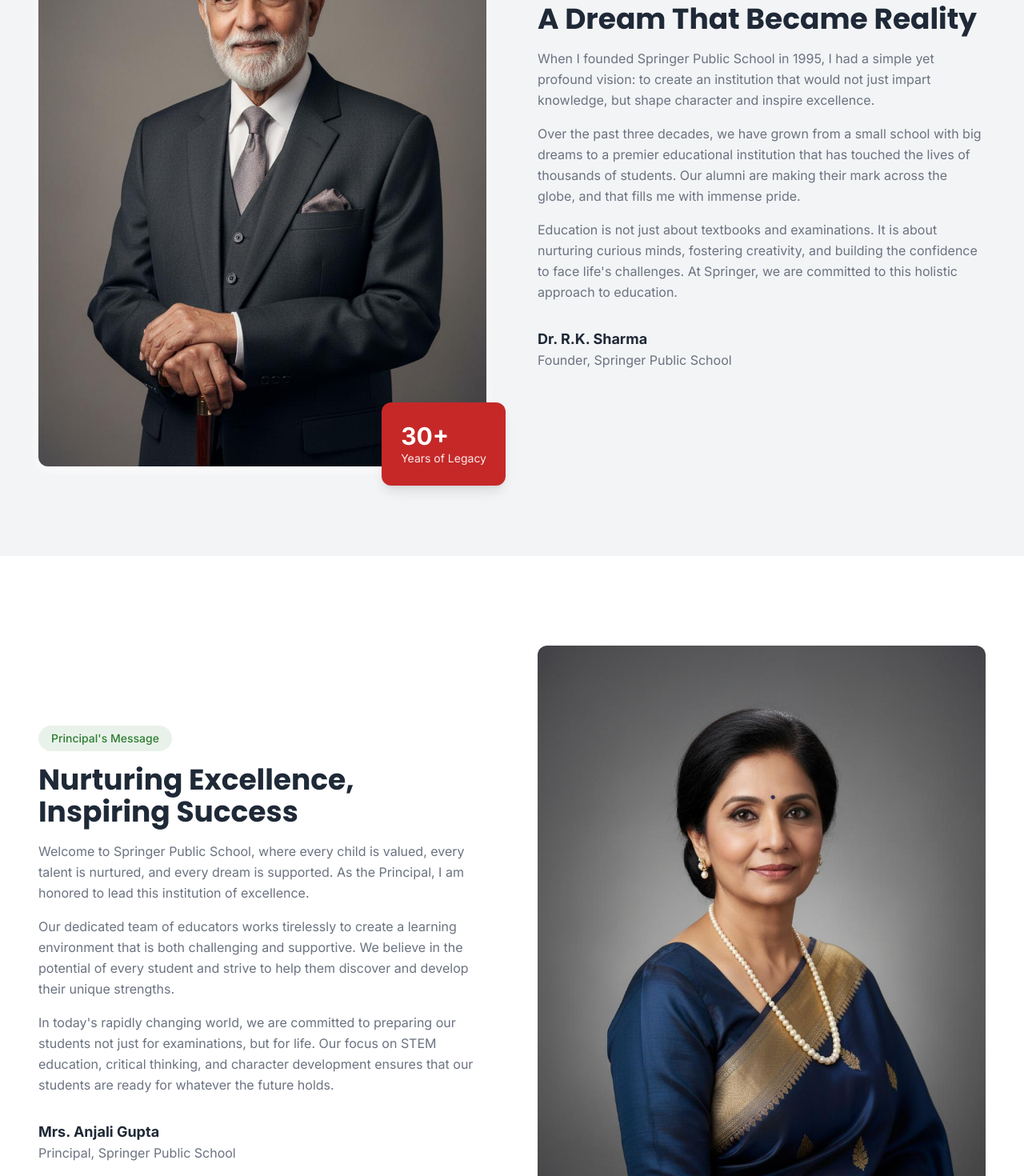
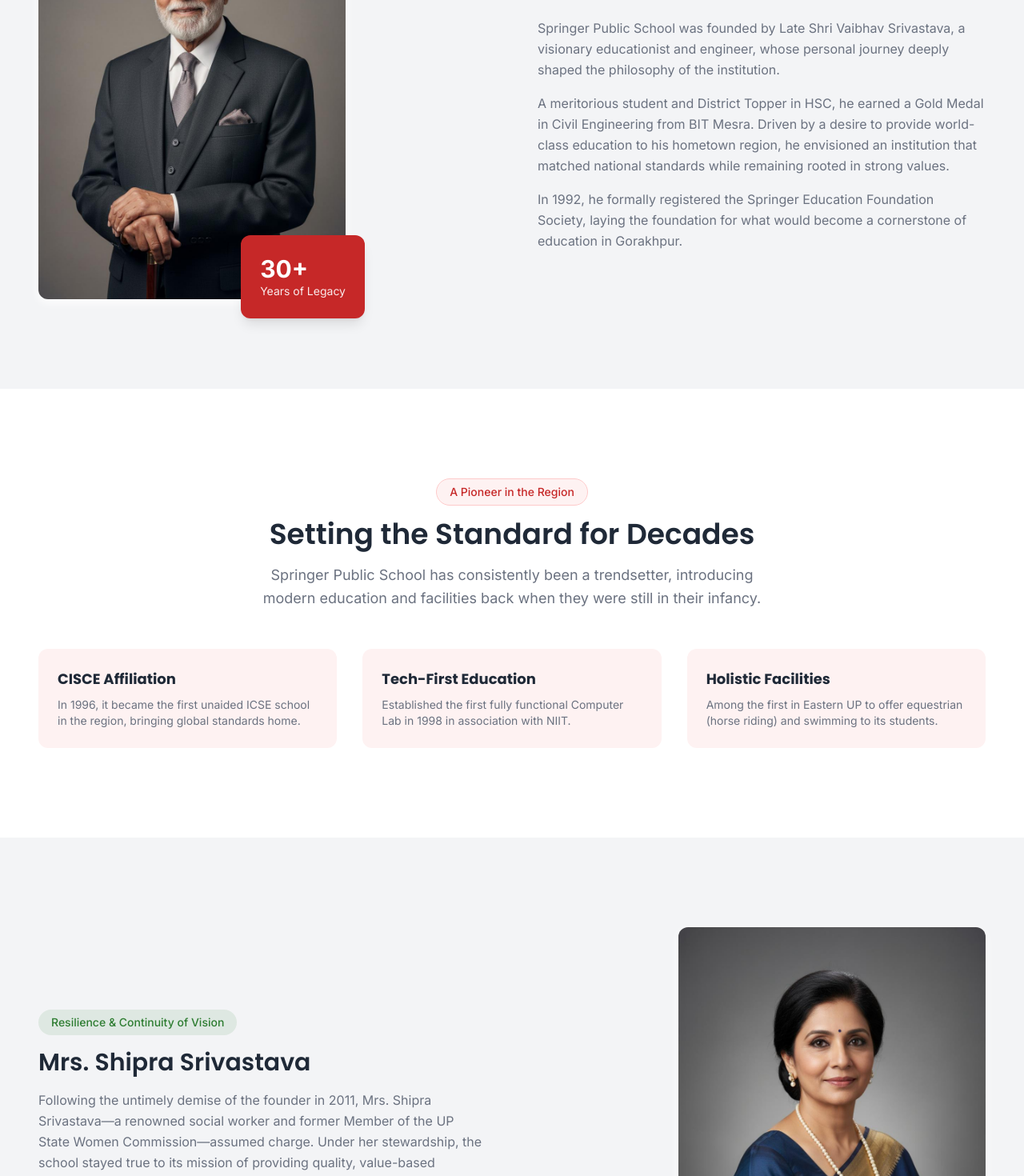
Before and after one commit to Nexbern/springer_web, a Next.js app: page /about in a window 1280 px wide. Shown: the part 1330-2800 px from the top of the page at 80% size. Built offline with nearby package versions, Linux system fonts and the light colour scheme.

Commit message:
updated about page

```diff
--- a/app/about/page.tsx
+++ b/app/about/page.tsx
@@ -43,8 +43,10 @@
                             Building a Legacy of <span className="text-springer-red">Excellence</span>
                         </h1>
                         <p className="text-white/80 leading-relaxed">
-                            Since 1995, Springer Public School has been at the forefront of quality education,
-                            nurturing young minds and shaping future leaders with a perfect blend of tradition and innovation.
+                            Springer Public School, Gorakhpur, is a premier K–12 ICSE-affiliated institution with a rich
+                            legacy of academic excellence, innovation, and visionary leadership. Established in 1992, the
+                            school has been a pioneer in quality English-medium education in Eastern Uttar Pradesh for
+                            over three decades.
                         </p>
                     </div>
                 </div>
@@ -91,16 +93,17 @@
                 </div>
             </section>
 
-            {/* Founder's Message */}
+            {/* Founder Section */}
             <section className="py-20 lg:py-28 bg-springer-gray-light">
                 <div className="section-padding">
                     <div className="grid grid-cols-1 lg:grid-cols-2 gap-12 lg:gap-16 items-center">
                         <AnimatedCard direction="left">
-                            <div className="relative">
+                            <div className="flex justify-center lg:justify-start">
+                                <div className="relative max-w-sm w-full">
                                     <div className="aspect-[3/4] rounded-2xl overflow-hidden shadow-card">
                                         <img
                                             src="/images/founder.jpg"
-                                        alt="Founder"
+                                            alt="Late Shri Vaibhav Srivastava"
                                             className="w-full h-full object-cover"
                                         />
                                     </div>
@@ -109,91 +112,196 @@
                                         <div className="text-sm opacity-90">Years of Legacy</div>
                                     </div>
                                 </div>
+                            </div>
                         </AnimatedCard>
 
                         <AnimatedCard direction="right" delay={100}>
                             <span className="inline-block px-4 py-1.5 bg-springer-red/10 text-springer-red text-sm font-medium rounded-full mb-4">
-                                Founder's Message
+                                Our Foundation & Visionary Founder
                             </span>
-                            <h2 className="text-3xl lg:text-4xl font-bold text-springer-charcoal mb-4">
-                                A Dream That Became Reality
+                            <h2 className="text-2xl lg:text-3xl font-semibold text-springer-charcoal mb-4">
+                                Late Shri Vaibhav Srivastava
                             </h2>
                             <div className="space-y-4 text-springer-gray leading-relaxed">
                                 <p>
-                                    When I founded Springer Public School in 1995, I had a simple yet profound vision:
-                                    to create an institution that would not just impart knowledge, but shape character
-                                    and inspire excellence.
+                                    Springer Public School was founded by Late Shri Vaibhav Srivastava, a visionary educationist
+                                    and engineer, whose personal journey deeply shaped the philosophy of the institution.
                                 </p>
                                 <p>
-                                    Over the past three decades, we have grown from a small school with big dreams to
-                                    a premier educational institution that has touched the lives of thousands of students.
-                                    Our alumni are making their mark across the globe, and that fills me with immense pride.
+                                    A meritorious student and District Topper in HSC, he earned a Gold Medal in Civil Engineering
+                                    from BIT Mesra. Driven by a desire to provide world-class education to his hometown region,
+                                    he envisioned an institution that matched national standards while remaining rooted in strong values.
                                 </p>
                                 <p>
-                                    Education is not just about textbooks and examinations. It is about nurturing curious
-                                    minds, fostering creativity, and building the confidence to face life's challenges.
-                                    At Springer, we are committed to this holistic approach to education.
+                                    In 1992, he formally registered the Springer Education Foundation Society, laying the foundation
+                                    for what would become a cornerstone of education in Gorakhpur.
                                 </p>
-                            </div>
-                            <div className="mt-8">
-                                <div className="font-bold text-springer-charcoal text-lg">Dr. R.K. Sharma</div>
-                                <div className="text-springer-gray">Founder, Springer Public School</div>
                             </div>
                         </AnimatedCard>
                     </div>
                 </div>
             </section>
 
-            {/* Principal's Message */}
+            {/* Pioneering Milestones */}
             <section className="py-20 lg:py-28 bg-white">
+                <div className="section-padding">
+                    <SectionHeader
+                        subtitle="A Pioneer in the Region"
+                        title="Setting the Standard for Decades"
+                        description="Springer Public School has consistently been a trendsetter, introducing modern education and facilities back when they were still in their infancy."
+                    />
+                    <div className="grid grid-cols-1 md:grid-cols-2 lg:grid-cols-3 gap-8">
+                        <div className="p-6 bg-red-50 rounded-2xl">
+                            <h3 className="font-bold text-lg mb-2 text-springer-charcoal">CISCE Affiliation</h3>
+                            <p className="text-springer-gray text-sm">In 1996, it became the first unaided ICSE school in the region, bringing global standards home.</p>
+                        </div>
+                        <div className="p-6 bg-red-50 rounded-2xl">
+                            <h3 className="font-bold text-lg mb-2 text-springer-charcoal">Tech-First Education</h3>
+                            <p className="text-springer-gray text-sm">Established the first fully functional Computer Lab in 1998 in association with NIIT.</p>
+                        </div>
+                        <div className="p-6 bg-red-50 rounded-2xl">
+                            <h3 className="font-bold text-lg mb-2 text-springer-charcoal">Holistic Facilities</h3>
+                            <p className="text-springer-gray text-sm">Among the first in Eastern UP to offer equestrian (horse riding) and swimming to its students.</p>
+                        </div>
+                    </div>
+                </div>
+            </section>
+
+            {/* Transition & Resilience Section */}
+            <section className="py-20 lg:py-28 bg-springer-gray-light">
                 <div className="section-padding">
                     <div className="grid grid-cols-1 lg:grid-cols-2 gap-12 lg:gap-16 items-center">
                         <AnimatedCard direction="left" className="order-2 lg:order-1">
                             <span className="inline-block px-4 py-1.5 bg-springer-green/10 text-springer-green text-sm font-medium rounded-full mb-4">
-                                Principal's Message
+                                Resilience & Continuity of Vision
                             </span>
-                            <h2 className="text-3xl lg:text-4xl font-bold text-springer-charcoal mb-4">
-                                Nurturing Excellence, Inspiring Success
+                            <h2 className="text-2xl lg:text-3xl font-semibold text-springer-charcoal mb-4">
+                                Mrs. Shipra Srivastava
+                            </h2>
+                            <p className="text-springer-gray leading-relaxed mb-6">
+                                Following the untimely demise of the founder in 2011, Mrs. Shipra Srivastava—a renowned social
+                                worker and former Member of the UP State Women Commission—assumed charge. Under her
+                                stewardship, the school stayed true to its mission of providing quality, value-based education.
+                            </p>
+                            <div className="font-bold text-springer-charcoal text-lg">Mrs. Shipra Srivastava</div>
+                            <div className="text-springer-gray">Secretary, Springer Education Foundation Society</div>
+                        </AnimatedCard>
+
+                        <AnimatedCard direction="right" className="order-1 lg:order-2 flex justify-center lg:justify-end">
+                            <div className="relative max-w-sm w-full">
+                                <div className="aspect-[3/4] rounded-2xl overflow-hidden shadow-card">
+                                    <img
+                                        src="/images/principal.jpg"
+                                        alt="Mrs. Shipra Srivastava"
+                                        className="w-full h-full object-cover"
+                                    />
+                                </div>
+                            </div>
+                        </AnimatedCard>
+                    </div>
+                </div>
+            </section>
+
+            {/* Managing Director Section */}
+            <section className="py-20 lg:py-28 bg-white">
+                <div className="section-padding">
+                    <div className="grid grid-cols-1 lg:grid-cols-2 gap-12 lg:gap-16 items-center">
+                        <AnimatedCard direction="left" className="flex justify-center lg:justify-start">
+                            <div className="relative max-w-sm w-full">
+                                <div className="aspect-[3/4] rounded-2xl overflow-hidden shadow-card">
+                                    <img
+                                        src="/images/principal.jpg"
+                                        alt="Mr. Arjun Vaibhav Srivastava"
+                                        className="w-full h-full object-cover"
+                                    />
+                                </div>
+                                <div className="absolute -bottom-6 -right-6 bg-springer-green text-white p-6 rounded-2xl shadow-lg">
+                                    <div className="text-sm font-medium uppercase tracking-wider">Managing Director</div>
+                                    <div className="text-xs opacity-90 mt-1">Innovation Leader</div>
+                                </div>
+                            </div>
+                        </AnimatedCard>
+
+                        <AnimatedCard direction="right" delay={100}>
+                            <span className="inline-block px-4 py-1.5 bg-springer-green/10 text-springer-green text-sm font-medium rounded-full mb-4">
+                                A New Era of Leadership & Innovation
+                            </span>
+                            <h2 className="text-2xl lg:text-3xl font-semibold text-springer-charcoal mb-4">
+                                Mr. Arjun Vaibhav Srivastava
                             </h2>
                             <div className="space-y-4 text-springer-gray leading-relaxed">
                                 <p>
-                                    Welcome to Springer Public School, where every child is valued, every talent is
-                                    nurtured, and every dream is supported. As the Principal, I am honored to lead
-                                    this institution of excellence.
+                                    In 2020, Mr. Arjun Vaibhav Srivastava stepped into leadership, quickly pivoting the school to
+                                    structured online learning during the pandemic—a first for the region.
                                 </p>
                                 <p>
-                                    Our dedicated team of educators works tirelessly to create a learning environment
-                                    that is both challenging and supportive. We believe in the potential of every
-                                    student and strive to help them discover and develop their unique strengths.
+                                    An alumnus of IIT Jodhpur, he brings deep expertise in Computer Science, Entrepreneurship,
+                                    and Data Engineering to the institution. Under his dynamic leadership, Springer has entered
+                                    a phase of rapid innovation and national recognition.
                                 </p>
                                 <p>
-                                    In today's rapidly changing world, we are committed to preparing our students
-                                    not just for examinations, but for life. Our focus on STEM education, critical
-                                    thinking, and character development ensures that our students are ready for
-                                    whatever the future holds.
+                                    He has spearheaded partnerships with IIT Madras, established cutting-edge AI labs, and
+                                    introduced financial literacy—ensuring Springer students are future-ready.
                                 </p>
                             </div>
                             <div className="mt-8">
-                                <div className="font-bold text-springer-charcoal text-lg">Mrs. Anjali Gupta</div>
-                                <div className="text-springer-gray">Principal, Springer Public School</div>
+                                <div className="font-bold text-springer-charcoal text-lg">Mr. Arjun Vaibhav Srivastava</div>
+                                <div className="text-springer-gray font-medium">Managing Director & Visionary Leader</div>
                             </div>
                         </AnimatedCard>
-
-                        <AnimatedCard direction="right" delay={100} className="order-1 lg:order-2">
-                            <div className="relative">
-                                <div className="aspect-[3/4] rounded-2xl overflow-hidden shadow-card">
-                                    <img
-                                        src="/images/principal.jpg"
-                                        alt="Principal"
-                                        className="w-full h-full object-cover"
-                                    />
-                                </div>
-                                <div className="absolute -bottom-6 -left-6 bg-springer-green text-white p-6 rounded-2xl shadow-lg">
-                                    <div className="text-3xl font-bold">18+</div>
-                                    <div className="text-sm opacity-90">Years of Leadership</div>
                     </div>
                 </div>
-                        </AnimatedCard>
+            </section>
+
+            {/* Milestones and Recognition */}
+            <section className="py-20 lg:py-28 bg-springer-charcoal text-white overflow-hidden relative">
+                <div className="section-padding">
+                    <SectionHeader
+                        subtitle="Springer Today"
+                        title="Nationally Recognised & Future-Ready"
+                        description="From top state rankings to innovative partnerships, we are redefining what modern education looks like."
+                        className="text-white"
+                    />
+                    <div className="grid grid-cols-1 md:grid-cols-2 lg:grid-cols-4 gap-6">
+                        <div className="p-8 bg-white/5 backdrop-blur-sm border border-white/10 rounded-3xl">
+                            <h4 className="font-bold text-xl mb-3 text-springer-red">Ranked #1</h4>
+                            <p className="text-sm text-white/70">In Gorakhpur and #2 in Uttar Pradesh by EducationWorld Magazine (2025-26).</p>
+                        </div>
+                        <div className="p-8 bg-white/5 backdrop-blur-sm border border-white/10 rounded-3xl">
+                            <h4 className="font-bold text-xl mb-3 text-springer-red">IIT Madras Partner</h4>
+                            <p className="text-sm text-white/70">Collaboration for courses in AI, Data Science, and Architecture.</p>
+                        </div>
+                        <div className="p-8 bg-white/5 backdrop-blur-sm border border-white/10 rounded-3xl">
+                            <h4 className="font-bold text-xl mb-3 text-springer-red">AI & Robotics Lab</h4>
+                            <p className="text-sm text-white/70">Fully functional lab from session 2025-26 with Future Gurukuls.</p>
+                        </div>
+                        <div className="p-8 bg-white/5 backdrop-blur-sm border border-white/10 rounded-3xl">
+                            <h4 className="font-bold text-xl mb-3 text-springer-red">Financial Literacy</h4>
+                            <p className="text-sm text-white/70">First school in the region to introduce Financial Literacy for Grades VI-X.</p>
+                        </div>
+                    </div>
+                </div>
+            </section>
+
+            {/* Philosophy Section */}
+            <section className="py-20 lg:py-28 bg-white">
+                <div className="section-padding">
+                    <div className="max-w-4xl mx-auto text-center">
+                        <span className="inline-block px-4 py-1.5 bg-springer-red/10 text-springer-red text-sm font-medium rounded-full mb-4">
+                            Our Philosophy
+                        </span>
+                        <h2 className="text-xl lg:text-3xl font-semibold text-springer-charcoal mb-8">
+                            Dream Big. Achieve with Integrity.
+                        </h2>
+                        <p className="text-sm lg:text-lg text-springer-gray leading-relaxed mb-10">
+                            At Springer, education is not limited to academic achievement. We are committed to nurturing
+                            curious minds, ethical values, leadership qualities, and life-ready skills, preparing students to
+                            excel in an ever-evolving global landscape.
+                        </p>
+                        <p className="text-springer-gray italic">
+                            With the blessings and enduring vision of Late Vaibhav Srivastava, we continue to blend
+                            legacy with innovation, empowering generations of learners.
+                        </p>
                     </div>
                 </div>
             </section>
--- a/src/data/siteData.ts
+++ b/src/data/siteData.ts
@@ -4,7 +4,7 @@
   name: "Springer Public School",
   tagline: "Shaping Minds. Building Futures.",
   description: "CBSE-based modern education with values & innovation",
-  founded: 1995,
+  founded: 1992,
   address: "123 Education Lane, Knowledge City, India - 110001",
   phone: "+91 11 2345 6789",
   email: "info@springerpublicschool.edu.in",
```
Also changed, not shown: 1 other file (tests, documents, lock files or other folders). Lines whose indentation alone changed are shown as unchanged.
